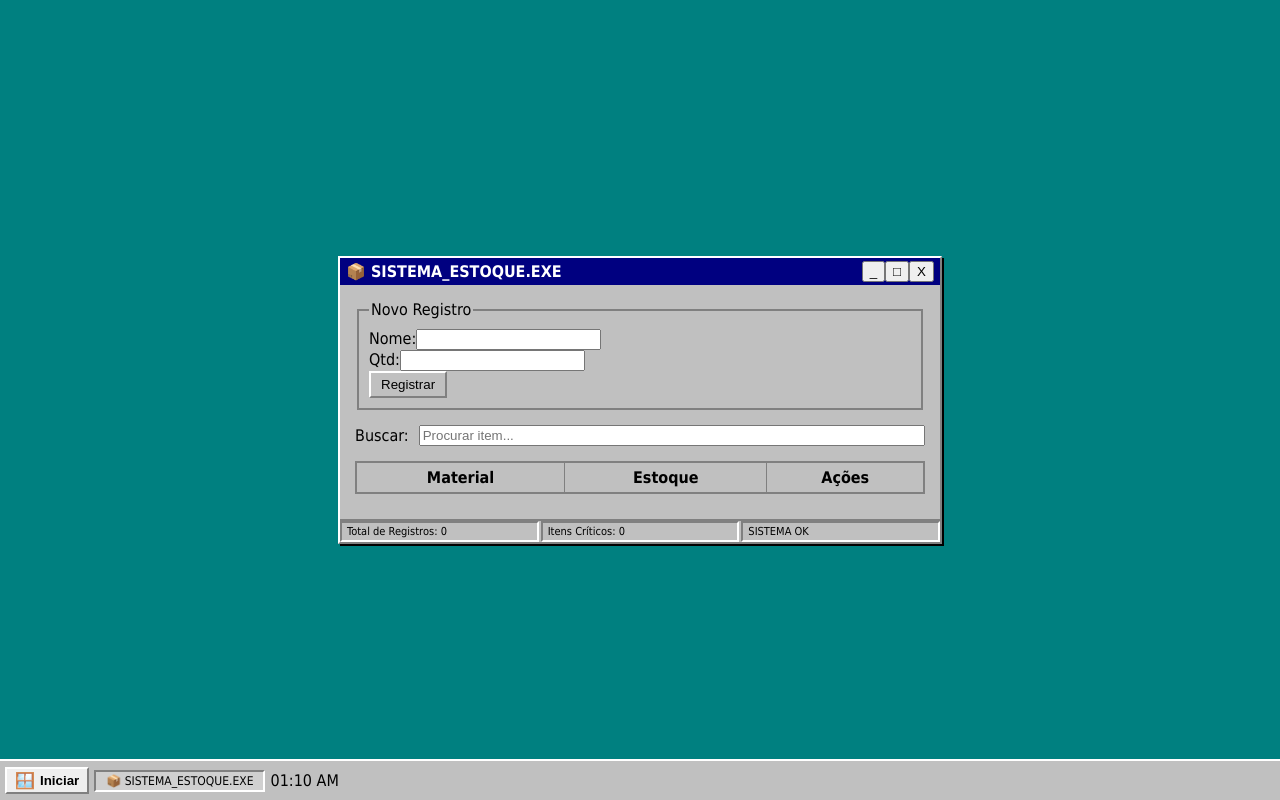
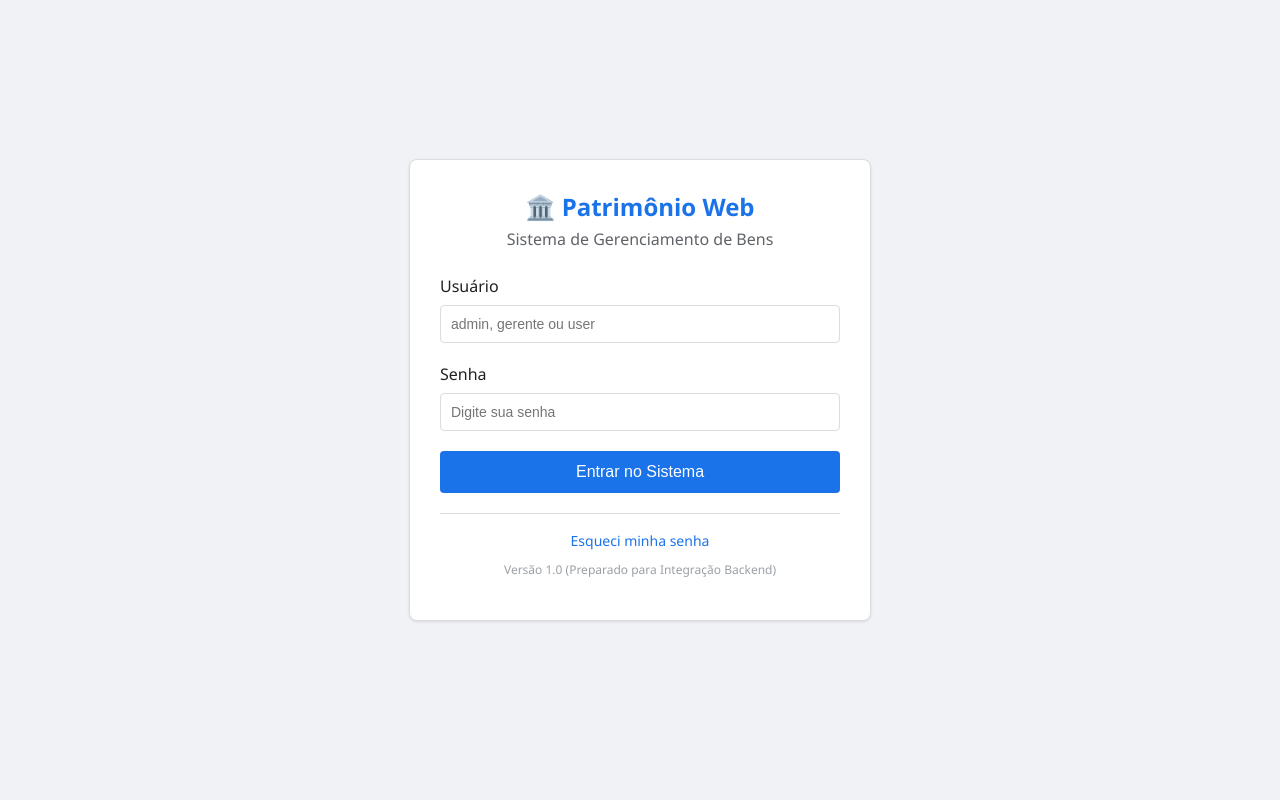
Before and after one commit to JoaoPedroNevesAI/Gestao-materiais-escritorio-frontend, a React (Vite) app: page / in a window 1280 px wide. Built offline with nearby package versions, Linux system fonts and the light colour scheme.

Commit message:
feat: implementado gerenciamento de patrimônio, login e toasts

```diff
--- a/package.json
+++ b/package.json
@@ -11,7 +11,8 @@
   },
   "dependencies": {
     "react": "^19.2.0",
-    "react-dom": "^19.2.0"
+    "react-dom": "^19.2.0",
+    "react-toastify": "^11.0.5"
   },
   "devDependencies": {
     "@eslint/js": "^9.39.1",
--- a/src/App.jsx
+++ b/src/App.jsx
@@ -1,100 +1,147 @@
 import { useState, useEffect } from 'react';
 import Formulario from './components/Formulario';
 import TabelaEstoque from './components/TabelaEstoque';
+import Login from './components/Login';
+
+import { ToastContainer, toast } from 'react-toastify';
+import 'react-toastify/dist/ReactToastify.css';
 
 function App() {
-  const [materiais, setMateriais] = useState(() => {
-    const salvo = localStorage.getItem('estoque_v2');
+  const [usuarioLogado, setUsuarioLogado] = useState(null);
+  const [bens, setBens] = useState(() => {
+    const salvo = localStorage.getItem('patrimonio_v1');
     return salvo ? JSON.parse(salvo) : [];
   });
 
   const [busca, setBusca] = useState('');
 
   useEffect(() => {
-    localStorage.setItem('estoque_v2', JSON.stringify(materiais));
-  }, [materiais]);
+    localStorage.setItem('patrimonio_v1', JSON.stringify(bens));
+  }, [bens]);
 
-  const totalItens = materiais.length;
-  const itensCriticos = materiais.filter(m => m.quantidade < 3).length;
+  const eAdmin = usuarioLogado?.cargo === 'ADM';
 
-  const materiaisFiltrados = materiais.filter(m =>
-    m.nome.toLowerCase().includes(busca.toLowerCase())
-  );
+  const adicionarBem = (nome, valor, descricao, local, categoria) => {
+    if (!eAdmin) {
+      return toast.error("Acesso negado: Apenas administradores podem cadastrar bens.");
+    }
 
-  const adicionarMaterial = (nome, quantidade) => {
-    const novo = { id: Date.now(), nome, quantidade };
-    setMateriais([...materiais, novo]);
+    const novo = {
+      id: Date.now(),
+      nome,
+      valor: parseFloat(valor),
+      descricao,
+      local,
+      categoria,
+      status: 'Ativo',
+      cadastradoPor: usuarioLogado.nome
     };
 
-  const alterarQtd = (id, delta) => {
-    setMateriais(materiais.map(item =>
-      item.id === id ? { ...item, quantidade: Math.max(0, item.quantidade + delta) } : item
-    ));
+    setBens([...bens, novo]);
+    toast.success(`Sucesso: ${nome} registrado no patrimônio!`);
   };
 
-  const removerMaterial = (id) => {
-    if(confirm("Deseja deletar este registro?")) {
-      setMateriais(materiais.filter(i => i.id !== id));
+  const removerBem = (id) => {
+    if (!eAdmin) {
+      return toast.error("Acesso negado: Você não tem permissão para dar baixa em bens.");
+    }
+
+    if(confirm("Deseja confirmar a baixa deste patrimônio?")) {
+      const bemRemovido = bens.find(b => b.id === id);
+      setBens(bens.filter(b => b.id !== id));
+      toast.warn(`O item "${bemRemovido.nome}" recebeu baixa do sistema.`);
     }
   };
 
+  const materiaisFiltrados = bens.filter(b =>
+    b.nome.toLowerCase().includes(busca.toLowerCase()) ||
+    b.local.toLowerCase().includes(busca.toLowerCase()) ||
+    b.categoria.toLowerCase().includes(busca.toLowerCase())
+  );
+
+  if (!usuarioLogado) {
     return (
       <>
-      <div className="win95-container">
-        <div className="window-header">
-          <span className="title">📦 SISTEMA_ESTOQUE.EXE</span>
-          <div className="window-controls">
-            <button className="ctrl-btn">_</button>
-            <button className="ctrl-btn">□</button>
-            <button className="ctrl-btn close">X</button>
+        <ToastContainer position="top-center" autoClose={3000} theme="colored" />
+        <Login aoLogar={setUsuarioLogado} />
+      </>
+    );
+  }
+
+  return (
+    <div className="app-container">
+      <ToastContainer position="top-right" autoClose={3000} theme="light" />
+
+      <header style={{ display: 'flex', justifyContent: 'space-between', alignItems: 'center', marginBottom: '30px' }}>
+        <div>
+          <h1 style={{ margin: 0, color: '#1a73e8' }}>🏛️ Gestão de Patrimônio</h1>
+          <p style={{ color: '#5f6368', margin: '5px 0 0 0' }}>Painel Administrativo Web</p>
         </div>
+        <div style={{ textAlign: 'right', backgroundColor: '#fff', padding: '10px 15px', borderRadius: '8px', border: '1px solid #dadce0' }}>
+          <span style={{ fontSize: '14px', color: '#5f6368' }}>Usuário: </span>
+          <strong style={{ color: '#202124' }}>{usuarioLogado.nome}</strong>
+          <span style={{ fontSize: '11px', color: '#1a73e8', marginLeft: '5px' }}>({usuarioLogado.cargo})</span>
+          <button
+            onClick={() => { setUsuarioLogado(null); toast.info("Sessão encerrada."); }}
+            className="btn btn-danger"
+            style={{ marginLeft: '15px', padding: '5px 10px', fontSize: '12px' }}
+          >
+            Sair
+          </button>
         </div>
+      </header>
 
-        <div className="window-body">
-          <Formulario aoAdicionar={adicionarMaterial} />
+      {eAdmin ? (
+        <Formulario aoAdicionar={adicionarBem} />
+      ) : (
+        <div className="card" style={{ borderLeft: '5px solid #fbbc04', backgroundColor: '#fff8e1' }}>
+          <p style={{ margin: 0, color: '#856404' }}>
+            <strong>Modo de Visualização:</strong> Você não tem permissão para cadastrar ou remover itens.
+          </p>
+        </div>
+      )}
 
-          <div style={{ margin: '15px 0', display: 'flex', alignItems: 'center', gap: '10px' }}>
-            <label>Buscar:</label>
+      <div className="card">
+        <div style={{ display: 'flex', justifyContent: 'space-between', alignItems: 'center', marginBottom: '20px', gap: '15px' }}>
+          <h3 style={{ margin: 0 }}>Inventário Geral</h3>
           <input
             type="text"
-              placeholder="Procurar item..."
+            placeholder="Filtrar por nome, setor ou categoria..."
             value={busca}
             onChange={(e) => setBusca(e.target.value)}
-              style={{ flex: 1 }}
+            style={{ flex: 1, maxWidth: '400px' }}
           />
         </div>
 
         <TabelaEstoque
           materiais={materiaisFiltrados}
-            aoAlterar={alterarQtd}
-            aoRemover={removerMaterial}
+          aoRemover={removerBem}
+          podeEditar={eAdmin}
         />
+
+        <div style={{
+          marginTop: '25px',
+          padding: '20px',
+          backgroundColor: '#f8f9fa',
+          borderRadius: '8px',
+          borderLeft: '5px solid #1a73e8',
+          display: 'flex',
+          justifyContent: 'space-around'
+        }}>
+          <div>
+            <span style={{ color: '#5f6368', display: 'block', fontSize: '12px', textTransform: 'uppercase' }}>Total de Bens</span>
+            <strong style={{ fontSize: '20px' }}>{bens.length} itens</strong>
           </div>
-
-        <div className="status-bar">
-          <div className="status-field">Total de Registros: {totalItens}</div>
-          <div className="status-field" style={{ color: itensCriticos > 0 ? 'red' : 'black' }}>
-            Itens Críticos: {itensCriticos}
-          </div>
-          <div className="status-field">SISTEMA OK</div>
+          <div style={{ borderLeft: '1px solid #dadce0' }}></div>
+          <div>
+            <span style={{ color: '#5f6368', display: 'block', fontSize: '12px', textTransform: 'uppercase' }}>Valor em Ativos</span>
+            <strong style={{ fontSize: '20px', color: '#188038' }}>
+              R$ {bens.reduce((acc, b) => acc + b.valor, 0).toLocaleString('pt-BR', { minimumFractionDigits: 2 })}
+            </strong>
           </div>
         </div>
-
-      <div className="taskbar">
-        <button className="start-button">
-          <span style={{ fontSize: '16px' }}>🪟</span>
-          <strong>Iniciar</strong>
-        </button>
-
-        <div className="taskbar-item">
-          📦 SISTEMA_ESTOQUE.EXE
-        </div>
-
-        <div className="taskbar-clock">
-          {new Date().toLocaleTimeString([], { hour: '2-digit', minute: '2-digit' })}
       </div>
     </div>
-    </>
   );
 }
 
--- a/src/components/Formulario.jsx
+++ b/src/components/Formulario.jsx
@@ -1,29 +1,58 @@
 export default function Formulario({ aoAdicionar }) {
   const handleSubmit = (e) => {
     e.preventDefault();
-    const nome = e.target.nome.value;
-    const qtd = e.target.qtd.value;
+    const fd = new FormData(e.target);
+    const dados = Object.fromEntries(fd);
 
-    if (nome && qtd) {
-      aoAdicionar(nome, parseInt(qtd));
-      e.target.reset();
-    }
+    aoAdicionar(
+      dados.nome,
+      dados.valor,
+      dados.descricao,
+      dados.local,
+      dados.categoria
+    );
+    e.target.reset();
   };
 
   return (
-    <fieldset className="win95-fieldset">
-      <legend>Novo Registro</legend>
-      <form onSubmit={handleSubmit} className="win95-form">
-        <div className="input-group">
-          <label>Nome:</label>
-          <input name="nome" type="text" />
-        </div>
-        <div className="input-group">
-          <label>Qtd:</label>
-          <input name="qtd" type="number" />
-        </div>
-        <button type="submit" className="win95-btn">Registrar</button>
+    <section className="card">
+      <h3>Cadastrar Novo Bem Patrimonial</h3>
+      <form onSubmit={handleSubmit} style={{ display: 'grid', gridTemplateColumns: '1fr 1fr', gap: '15px' }}>
+        <input
+          name="nome"
+          placeholder="Nome do Bem (Ex: Notebook Dell)"
+          required
+          style={{ gridColumn: 'span 2' }}
+        />
+
+        <input name="valor" type="number" placeholder="Valor de Aquisição" required />
+
+        <select name="categoria" required>
+          <option value="">Selecione a Categoria</option>
+          <option value="Informática">Informática</option>
+          <option value="Mobiliário">Mobiliário</option>
+          <option value="Eletrodomésticos">Eletrodomésticos</option>
+          <option value="Ferramentas">Ferramentas</option>
+        </select>
+
+        <select name="local" required>
+          <option value="">Selecione o Setor/Local</option>
+          <option value="Recepção">Recepção</option>
+          <option value="Escritório">Escritório</option>
+          <option value="TI">Departamento de TI</option>
+          <option value="Almoxarifado">Almoxarifado</option>
+        </select>
+
+        <textarea
+          name="descricao"
+          placeholder="Descrição/Especificações Técnicas"
+          style={{ gridColumn: 'span 2', padding: '10px' }}
+        />
+
+        <button type="submit" className="btn btn-primary" style={{ gridColumn: 'span 2' }}>
+          Registrar Patrimônio
+        </button>
       </form>
-    </fieldset>
+    </section>
   );
 }
--- /dev/null
+++ b/src/components/Login.jsx
@@ -0,0 +1,83 @@
+import { useState } from 'react';
+import { toast } from 'react-toastify';
+
+export default function Login({ aoLogar }) {
+  const [usuario, setUsuario] = useState('');
+  const [senha, setSenha] = useState('');
+
+  const handleSubmit = (e) => {
+    e.preventDefault();
+    if ((usuario === 'admin' || usuario === 'gerente') && senha === '123') {
+      toast.success(`Bem-vindo, ${usuario}! Acesso total autorizado.`);
+      aoLogar({ nome: usuario, cargo: 'ADM' });
+    } else if (usuario === 'user' && senha === '123') {
+      toast.info("Acesso autorizado: Modo de Visualização.");
+      aoLogar({ nome: 'Colaborador', cargo: 'VISUALIZADOR' });
+    } else {
+      toast.error("Credenciais inválidas. Verifique usuário e senha.");
+    }
+  };
+
+  const manipularEsqueciSenha = (e) => {
+    e.preventDefault();
+    toast.info("🔒 Serviço de recuperação indisponível: contate o suporte de TI local.");
+  };
+
+  return (
+    <div style={{
+      display: 'flex',
+      justifyContent: 'center',
+      alignItems: 'center',
+      height: '100vh',
+      backgroundColor: '#f0f2f5'
+    }}>
+      <div className="card" style={{ width: '100%', maxWidth: '400px', padding: '30px' }}>
+        <div style={{ textAlign: 'center', marginBottom: '25px' }}>
+          <h2 style={{ color: '#1a73e8', margin: 0 }}>🏛️ Patrimônio Web</h2>
+          <p style={{ color: '#5f6368', marginTop: '5px' }}>Sistema de Gerenciamento de Bens</p>
+        </div>
+
+        <form onSubmit={handleSubmit} style={{ display: 'grid', gap: '20px' }}>
+          <div style={{ display: 'grid', gap: '8px' }}>
+            <label style={{ fontWeight: '500' }}>Usuário</label>
+            <input
+              type="text"
+              value={usuario}
+              onChange={(e) => setUsuario(e.target.value)}
+              placeholder="admin, gerente ou user"
+              required
+            />
+          </div>
+
+          <div style={{ display: 'grid', gap: '8px' }}>
+            <label style={{ fontWeight: '500' }}>Senha</label>
+            <input
+              type="password"
+              value={senha}
+              onChange={(e) => setSenha(e.target.value)}
+              placeholder="Digite sua senha"
+              required
+            />
+          </div>
+
+          <button type="submit" className="btn btn-primary" style={{ padding: '12px', fontSize: '16px' }}>
+            Entrar no Sistema
+          </button>
+        </form>
+
+        <div style={{ marginTop: '20px', textAlign: 'center', borderTop: '1px solid #dadce0', paddingTop: '15px' }}>
+          <a
+            href="#"
+            onClick={manipularEsqueciSenha}
+            style={{ color: '#1a73e8', textDecoration: 'none', fontSize: '14px' }}
+          >
+            Esqueci minha senha
+          </a>
+          <p style={{ color: '#9aa0a6', fontSize: '12px', marginTop: '10px' }}>
+            Versão 1.0 (Preparado para Integração Backend)
+          </p>
+        </div>
+      </div>
+    </div>
+  );
+}
--- a/src/components/TabelaEstoque.jsx
+++ b/src/components/TabelaEstoque.jsx
@@ -1,27 +1,63 @@
-export default function TabelaEstoque({ materiais, aoAlterar, aoRemover }) {
+export default function TabelaEstoque({ materiais, aoRemover, podeEditar }) {
   return (
-    <table className="win95-table">
+    <table>
       <thead>
         <tr>
-          <th>Material</th>
-          <th>Estoque</th>
-          <th>Ações</th>
+          <th>Nome / Descrição</th>
+          <th>Categoria</th>
+          <th>Local</th>
+          <th>Valor</th>
+          {podeEditar && <th style={{ textAlign: 'center' }}>Ações</th>}
         </tr>
       </thead>
       <tbody>
-        {materiais.map(item => (
-          <tr key={item.id}>
-            <td className={item.quantidade < 3 ? 'low-stock' : ''}>
-              {item.nome} {item.quantidade < 3 && "(!)"}
-            </td>
-            <td>{item.quantidade}</td>
-            <td>
-              <button className="win95-btn small" onClick={() => aoAlterar(item.id, 1)}>+</button>
-              <button className="win95-btn small" onClick={() => aoAlterar(item.id, -1)}>-</button>
-              <button className="win95-btn small delete" onClick={() => aoRemover(item.id)}>DEL</button>
+        {materiais.length === 0 ? (
+          <tr>
+            <td colSpan={podeEditar ? 5 : 4} style={{ textAlign: 'center', padding: '20px', color: '#999' }}>
+              Nenhum patrimônio encontrado.
             </td>
           </tr>
-        ))}
+        ) : (
+          materiais.map(item => (
+            <tr key={item.id}>
+              <td>
+                <div style={{ fontWeight: '600', color: '#1a73e8' }}>{item.nome}</div>
+                <div style={{ fontSize: '12px', color: '#5f6368', marginTop: '4px' }}>
+                  {item.descricao || "Sem descrição adicional"}
+                </div>
+              </td>
+              <td>
+                <span style={{
+                  backgroundColor: '#e8f0fe',
+                  color: '#1a73e8',
+                  padding: '4px 8px',
+                  borderRadius: '12px',
+                  fontSize: '11px',
+                  fontWeight: 'bold',
+                  textTransform: 'uppercase'
+                }}>
+                  {item.categoria}
+                </span>
+              </td>
+              <td>{item.local}</td>
+              <td style={{ fontWeight: '500' }}>
+                R$ {item.valor.toLocaleString('pt-BR', { minimumFractionDigits: 2 })}
+              </td>
+
+              {podeEditar && (
+                <td style={{ textAlign: 'center' }}>
+                  <button
+                    className="btn btn-danger"
+                    onClick={() => aoRemover(item.id)}
+                    style={{ padding: '5px 10px', fontSize: '12px' }}
+                  >
+                    Dar Baixa
+                  </button>
+                </td>
+              )}
+            </tr>
+          ))
+        )}
       </tbody>
     </table>
   );
--- a/src/index.css
+++ b/src/index.css
@@ -1,90 +1,74 @@
 :root {
-  --win-gray: #c0c0c0;
-  --win-blue: #000080;
-  --win-border-light: #ffffff;
-  --win-border-dark: #808080;
+  --primary-color: #1a73e8;
+  --bg-color: #f8f9fa;
+  --card-bg: #ffffff;
+  --text-main: #202124;
+  --danger: #d93025;
+  --border-color: #dadce0;
 }
 
 body {
-  background-color: #008080;
   margin: 0;
-  padding: 0;
-  height: 100vh;
-  width: 100vw;
-  display: flex;
-  justify-content: center;
-  align-items: center;
-  font-family: 'Tahoma', sans-serif;
-  overflow: hidden;
+  font-family: 'Segoe UI', Roboto, sans-serif;
+  background-color: var(--bg-color);
+  color: var(--text-main);
 }
 
-.win95-container {
-  background: var(--win-gray);
-  border: 2px solid;
-  border-color: var(--win-border-light) var(--win-border-dark) var(--win-border-dark) var(--win-border-light);
-  width: 600px;
-  max-height: 85vh;
-  display: flex;
-  flex-direction: column;
-  box-shadow: 2px 2px 0 black;
-  z-index: 2;
+.app-container {
+  max-width: 1000px;
+  margin: 40px auto;
+  padding: 20px;
 }
 
-.window-header {
-  background: var(--win-blue);
-  color: white;
-  padding: 3px 6px;
+header {
   display: flex;
   justify-content: space-between;
   align-items: center;
-  font-weight: bold;
+  margin-bottom: 30px;
 }
 
-.window-body {
-  padding: 15px;
-  overflow-y: auto;
+.card {
+  background: var(--card-bg);
+  border-radius: 8px;
+  border: 1px solid var(--border-color);
+  padding: 24px;
+  box-shadow: 0 1px 3px rgba(0,0,0,0.1);
+  margin-bottom: 20px;
 }
 
-.taskbar {
-  position: fixed;
-  bottom: 0;
-  left: 0;
-  right: 0;
-  height: 35px;
-  background: var(--win-gray);
-  border-top: 2px solid var(--win-border-light);
-  display: flex;
-  align-items: center;
-  padding: 2px 5px;
-  gap: 5px;
-  z-index: 10;
+table {
+  width: 100%;
+  border-collapse: collapse;
+  margin-top: 10px;
 }
 
-.start-button {
-  font-weight: bold;
-  display: flex;
-  align-items: center;
-  gap: 5px;
-  padding: 2px 8px;
-  border: 2px solid;
-  border-color: var(--win-border-light) var(--win-border-dark) var(--win-border-dark) var(--win-border-light);
+th {
+  text-align: left;
+  border-bottom: 2px solid var(--border-color);
+  padding: 12px;
+  color: #5f6368;
 }
 
-.taskbar-item {
-  border: 2px solid;
-  border-color: var(--win-border-dark) var(--win-border-light) var(--win-border-light) var(--win-border-dark);
-  padding: 2px 10px;
-  font-size: 12px;
-  background: #d0d0d0;
-  min-width: 120px;
+td {
+  padding: 12px;
+  border-bottom: 1px solid var(--border-color);
 }
 
-.win95-fieldset { border: 2px solid var(--win-border-dark); margin-bottom: 15px; padding: 10px; }
-.win95-table { width: 100%; background: white; border: 2px solid var(--win-border-dark); border-collapse: collapse; }
-.win95-table th { background: var(--win-gray); border: 1px solid var(--win-border-dark); padding: 5px; }
-.win95-table td { border: 1px solid #ddd; padding: 5px; }
-.win95-btn { background: var(--win-gray); border: 2px solid; border-color: var(--win-border-light) var(--win-border-dark) var(--win-border-dark) var(--win-border-light); padding: 4px 10px; cursor: pointer; }
-.win95-btn:active { border-color: var(--win-border-dark) var(--win-border-light) var(--win-border-light) var(--win-border-dark); }
-.status-bar { display: flex; border-top: 2px solid var(--win-border-dark); margin-top: 10px; gap: 2px; }
-.status-field { border: 2px solid; border-color: var(--win-border-dark) var(--win-border-light) var(--win-border-light) var(--win-border-dark); padding: 2px 5px; flex: 1; font-size: 11px; }
-.low-stock { color: red; font-weight: bold; }
+input {
+  padding: 10px;
+  border: 1px solid var(--border-color);
+  border-radius: 4px;
+  font-size: 14px;
+}
+
+.btn {
+  padding: 8px 16px;
+  border-radius: 4px;
+  border: none;
+  cursor: pointer;
+  font-weight: 500;
+  transition: background 0.2s;
+}
+
+.btn-primary { background: var(--primary-color); color: white; }
+.btn-danger { background: white; color: var(--danger); border: 1px solid var(--danger); }
```
Also changed, not shown: 1 other file (tests, documents, lock files or other folders). Lines whose indentation alone changed are shown as unchanged.
